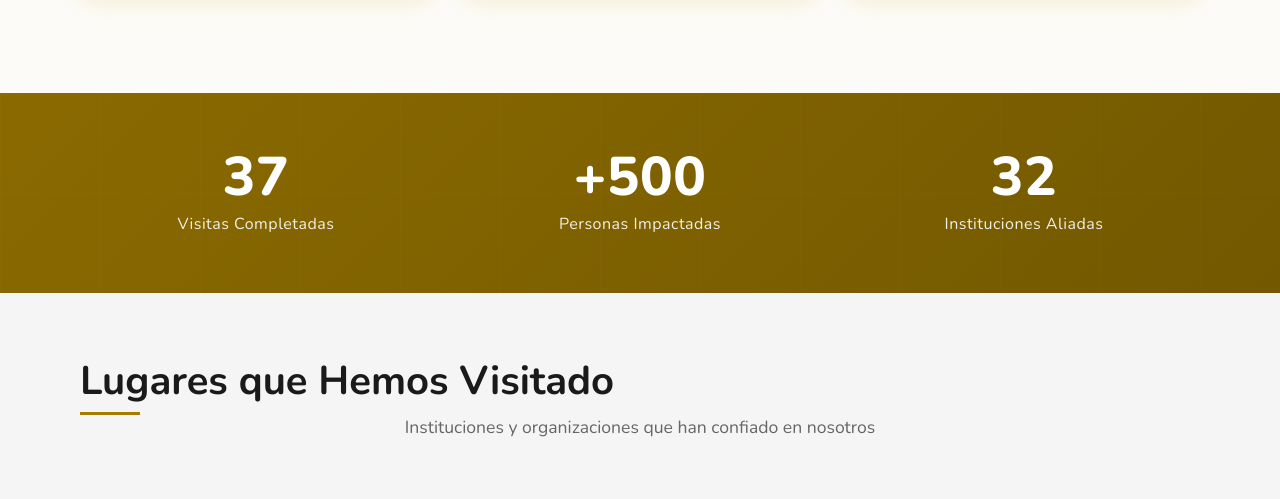
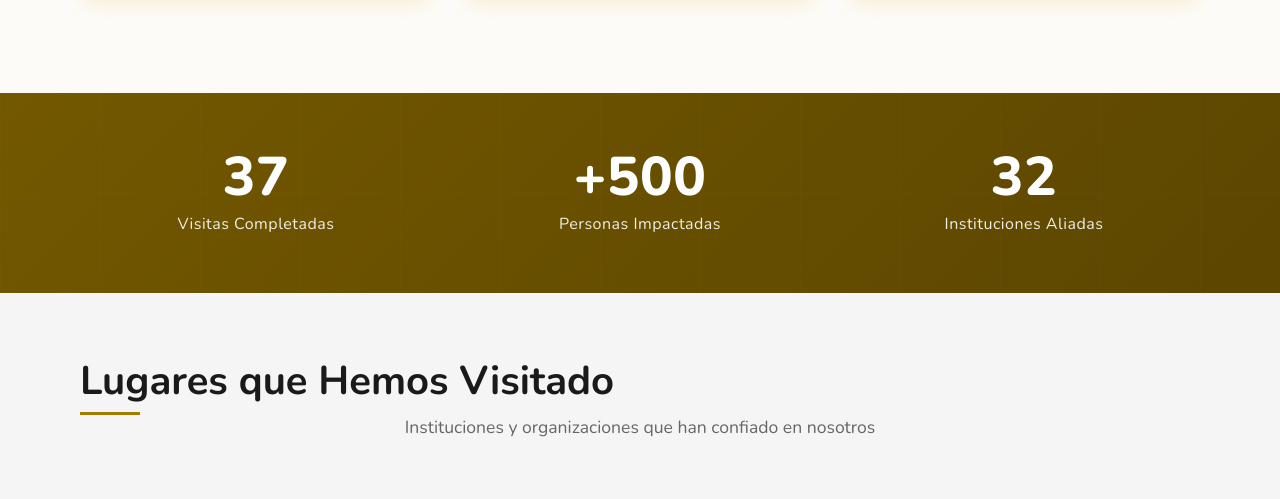
Before and after one commit to fjbatresv/sinergia_dorada, a website built with Vite: page index.html in a window 1280 px wide. Shown: the part 1244-1743 px from the top of the page. Built offline with nearby package versions, Linux system fonts and the light colour scheme.

Commit message:
fix(a11y): oscurecer Únete y estadísticas para cumplir AA sobre sus patrones
El patrón blanco de .join-us::before (10 %) y la rejilla de .statistics (5 %)
aclaran el fondo. Con --primary-gold-dark, el párrafo de Únete (opacidad 0,95)
quedaba en 3,9:1 y las etiquetas de estadísticas (opacidad 0,9) en 4,1–4,5:1.
Ambas franjas pasan a --primary-gold-darker: 4,97:1 y 5,19:1 en el peor caso.

Co-Authored-By: Claude Opus 5.5 <noreply@anthropic.com>

```diff
--- a/styles/sections.css
+++ b/styles/sections.css
@@ -309,7 +309,10 @@
 
 /* Join Us Section */
 .join-us {
-  background-color: var(--primary-gold-dark);
+  /* --primary-gold-darker y no -dark: el patrón blanco al 10 % de ::before
+     aclara el fondo y, con -dark, el párrafo (opacidad 0,95) bajaba a 3,9:1;
+     así queda en 5:1 */
+  background-color: var(--primary-gold-darker);
   color: white;
   text-align: center;
   padding: var(--spacing-lg) 0;
@@ -744,11 +747,13 @@
 
 /* --- Statistics Section --- */
 .statistics {
-  /* Texto blanco: el degradado anterior (#d4af37 → #b8941f) daba 2,1–2,9:1 */
+  /* Texto blanco: el degradado anterior (#d4af37 → #b8941f) daba 2,1–2,9:1.
+     Arranca en --primary-gold-darker porque las etiquetas (opacidad 0,9)
+     sobre la rejilla blanca al 5 % no llegaban a 4,5:1 con -dark */
   background: linear-gradient(
     135deg,
-    var(--primary-gold-dark) 0%,
-    var(--primary-gold-darker) 100%
+    var(--primary-gold-darker) 0%,
+    #5c4600 100%
   );
   padding: 3rem 0;
   position: relative;
```
